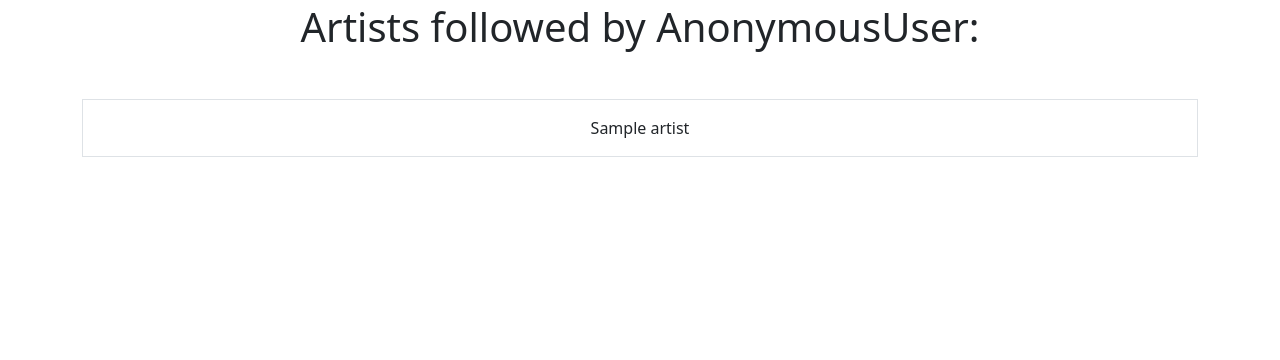
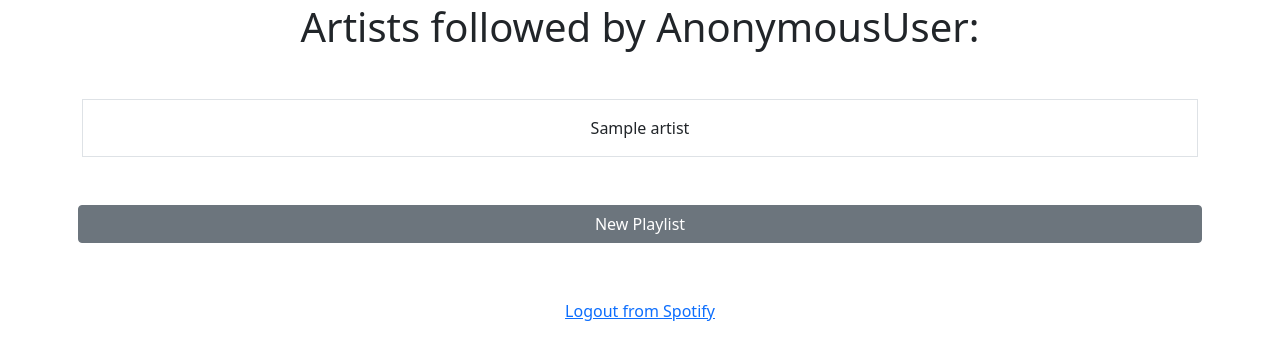
Before and after one commit to amari-code/favtransfer, a Django app: template favtransfer/templates/playlist/playlist_list.html in a window 1280 px wide. Shown: the part 141-501 px from the top of the page. Run offline with Django 4.2, Linux system fonts and the light colour scheme; the template is opened without the code that fills it: most values are stand-ins (such as "Sample title", 1, 10 or a date in 2020).

Commit message:
first release

```diff
--- a/favtransfer/templates/playlist/playlist_form.html
+++ b/favtransfer/templates/playlist/playlist_form.html
@@ -3,7 +3,7 @@
 {% block content %}
 
 
-<form method='POST'>{% csrf_token %}
+<form method='POST' action="playlist-view">{% csrf_token %}
     {{ form.as_p }}
     <button type="submit" class="btn btn-primary my-5">Submit</button>
 </form>
--- a/favtransfer/templates/playlist/playlist_list.html
+++ b/favtransfer/templates/playlist/playlist_list.html
@@ -14,7 +14,8 @@
                 </div>
             {% endfor %}
             </div>
-
+        <a href="{% url 'playlist.new' %}" class="btn btn-secondary my-5">New Playlist</a>
+            <a href="{% url 'logout_spotify' %}">Logout from Spotify</a>
 
         </div>
 {% endblock %}
--- /dev/null
+++ b/favtransfer/templates/playlist/thanks.html
@@ -0,0 +1,5 @@
+{% extends "base.html" %}
+
+{% block content %}
+    <h1 class="my-5">Thanks!</h1>
+{% endblock %}
--- a/favtransfer/urls.py
+++ b/favtransfer/urls.py
@@ -1,11 +1,13 @@
 from django.urls import path
 
 from . import views
-from .views import authorize_spotify, spotify_callback
+from .views import authorize_spotify, spotify_callback, logout_spotify
 
 urlpatterns = [
     path('authorize-spotify/', authorize_spotify, name='authorize_spotify'),
     path('spotify-callback/', spotify_callback, name='spotify_callback'),
-    path('playlist', views.PlaylistView.as_view(), name="playlist.new"),
-    # path('playlist/view', views.PlaylistView.as_view(), name="playlist.view"),
+    path('playlist', views.PlaylistFView.as_view(), name="playlist.new"),
+    path('playlist-view', views.PlaylistView.as_view(), name="playlist.view"),
+    path('logout-spotify/', logout_spotify, name='logout_spotify'),
+    path('thanks/', logout_spotify, name='logout_spotify'),
 ]
```
Also changed, not shown: favtransfer/views.py (+8 -5 lines), db.sqlite3.
